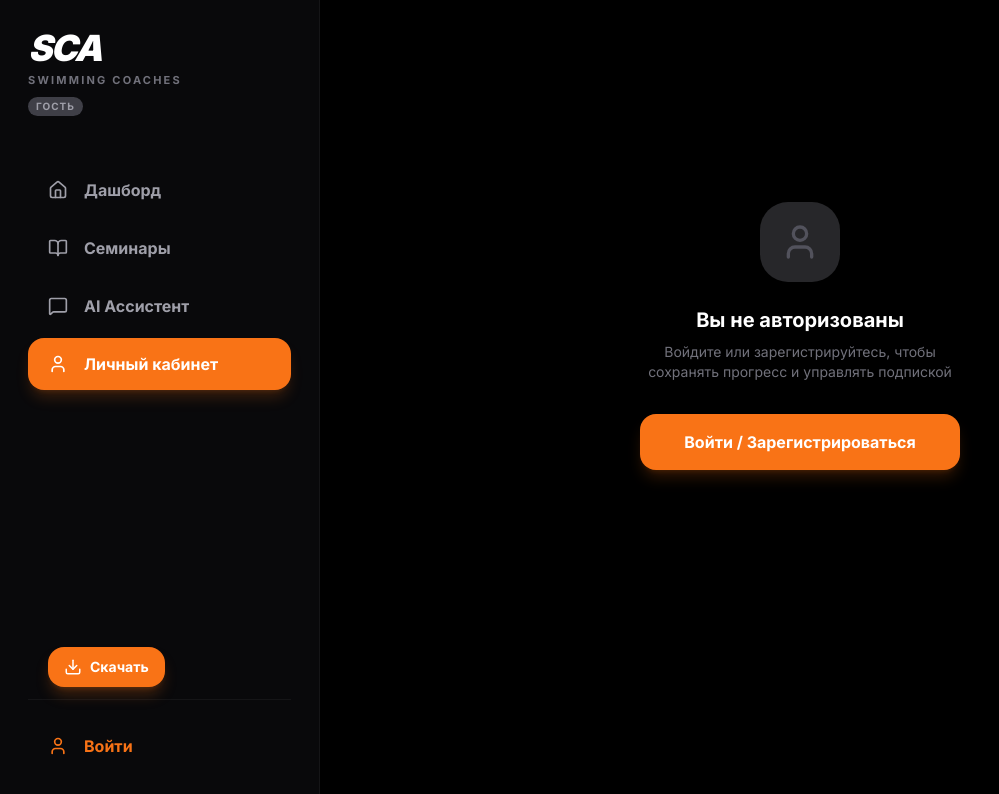
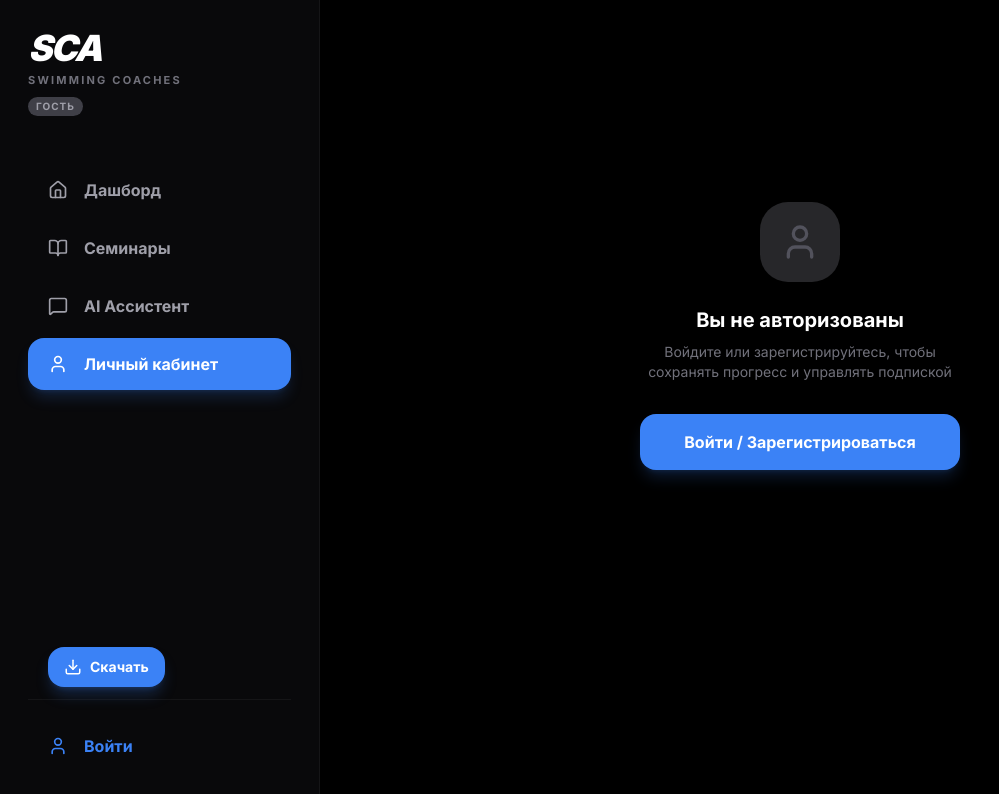
Before and after one commit to rymtnrwtq/sca, a React (Vite) app in the folder eduplatform/: page /profile in a window 1280 px wide. Shown: the top 794 px of the page, without its empty margins (0-999 px from the left). Built offline with nearby package versions, Linux system fonts and the light colour scheme.

Commit message:
Change default accent color from orange to blue

```diff
--- a/eduplatform/src/contexts/ThemeContext.tsx
+++ b/eduplatform/src/contexts/ThemeContext.tsx
@@ -56,7 +56,7 @@ async function fetchThemeFromDB(): Promise<{ colorMode: ColorMode; accentColor:
     if (data.color_mode || data.accent_color) {
       return {
         colorMode: (data.color_mode as ColorMode) || 'dark',
-        accentColor: (data.accent_color as AccentColor) || 'orange',
+        accentColor: (data.accent_color as AccentColor) || 'blue',
       };
     }
     return null;
@@ -82,7 +82,7 @@ export const ThemeProvider = ({ children }: { children: ReactNode }) => {
     return (localStorage.getItem('theme_color_mode') as ColorMode) || 'dark';
   });
   const [accentColor, setAccentColorState] = useState<AccentColor>(() => {
-    return (localStorage.getItem('theme_accent') as AccentColor) || 'orange';
+    return (localStorage.getItem('theme_accent') as AccentColor) || 'blue';
   });
 
   useEffect(() => {
--- a/eduplatform/src/index.css
+++ b/eduplatform/src/index.css
@@ -2,15 +2,15 @@
 
 @theme {
   --font-sans: "Inter", ui-sans-serif, system-ui, sans-serif;
-  --color-orange-500: var(--accent-color, #F97316);
-  --color-orange-600: var(--accent-color-dark, #EA580C);
+  --color-orange-500: var(--accent-color, #3b82f6);
+  --color-orange-600: var(--accent-color-dark, #2563eb);
 }
 
-/* Default (dark) accent: orange */
+/* Default (dark) accent: blue */
 :root {
-  --accent-color: #F97316;
-  --accent-color-dark: #EA580C;
-  --accent-shadow: rgba(249, 115, 22, 0.2);
+  --accent-color: #3b82f6;
+  --accent-color-dark: #2563eb;
+  --accent-shadow: rgba(59, 130, 246, 0.2);
 }
 
 /* Accent: blue */
```
